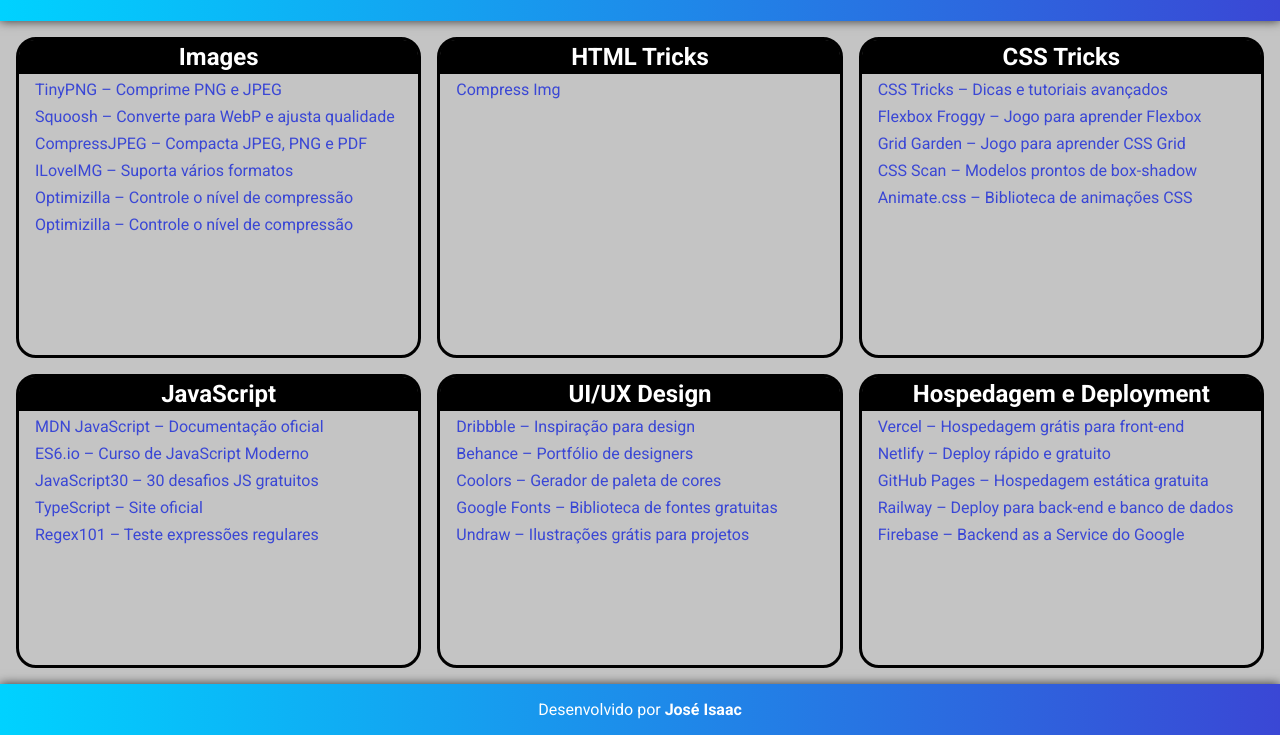
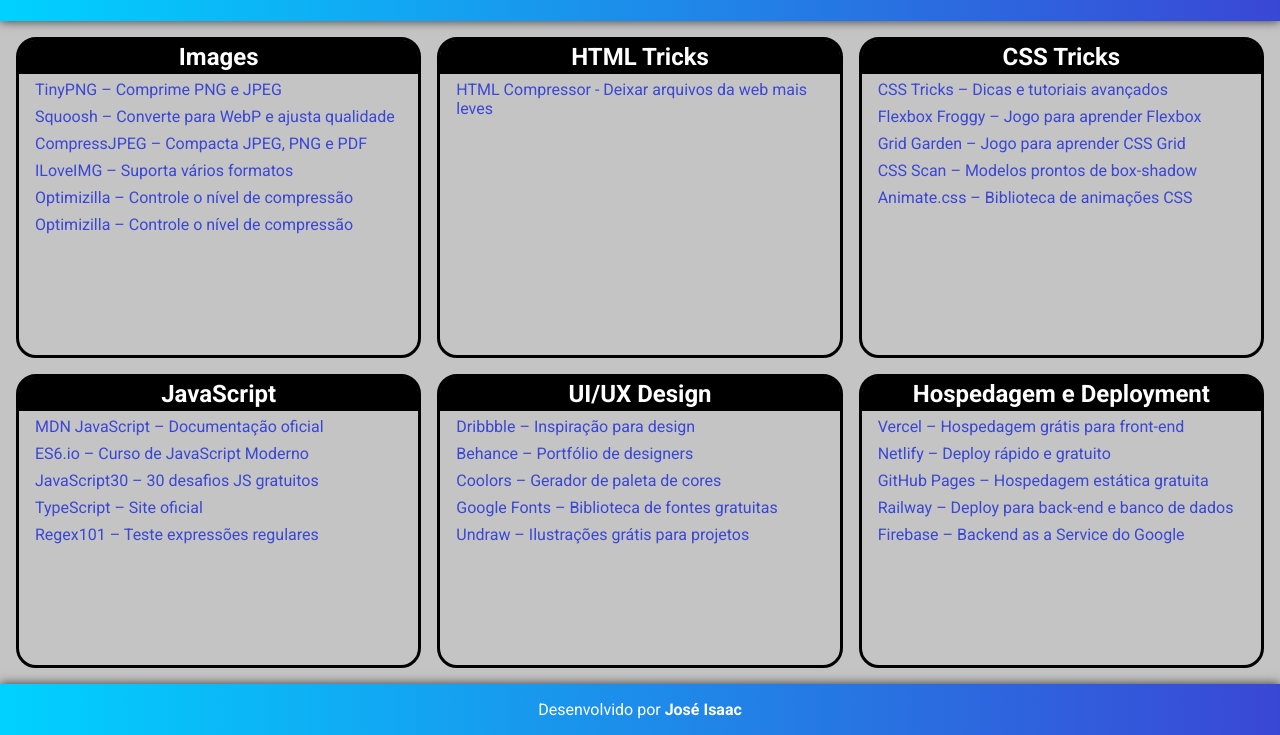
Before and after one commit to joseisaacpy/best-websites-dev, a plain HTML site: page index.html in a window 1280 px wide. Shown: the part 65-800 px from the top of the page. Drawn offline with nearby package versions, Linux system fonts and the light colour scheme.

Commit message:
feat: Adiciona novo link na seção de HTML

```diff
--- a/index.html
+++ b/index.html
@@ -66,7 +66,11 @@
         <div class="websites">
           <!-- links -->
           <ul>
-            <li><a href="./images.html">Compress Img</a></li>
+            <li>
+              <a href="https://htmlcompressor.com/compressor/"
+                >HTML Compressor - Deixar arquivos da web mais leves</a
+              >
+            </li>
           </ul>
         </div>
       </section>
```
